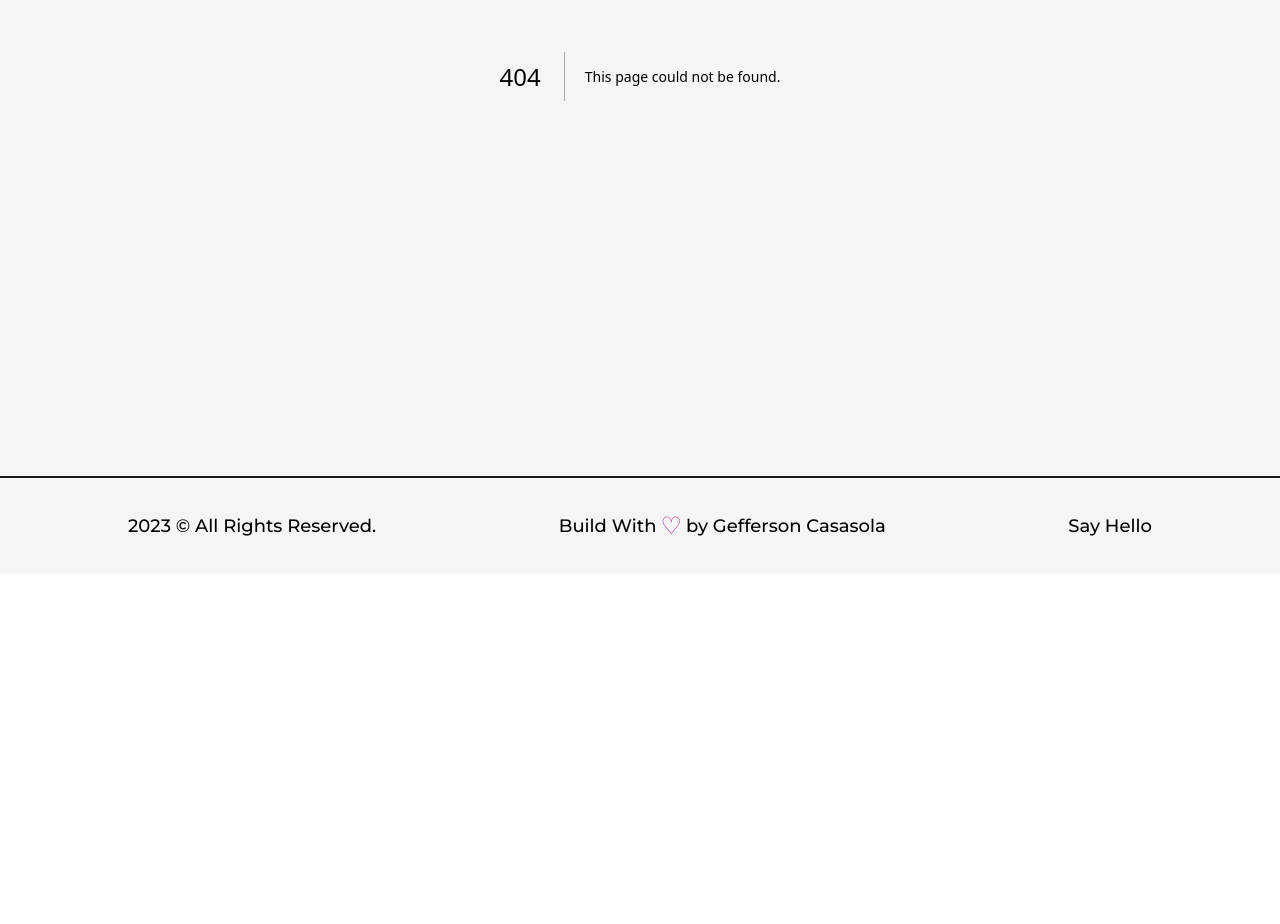
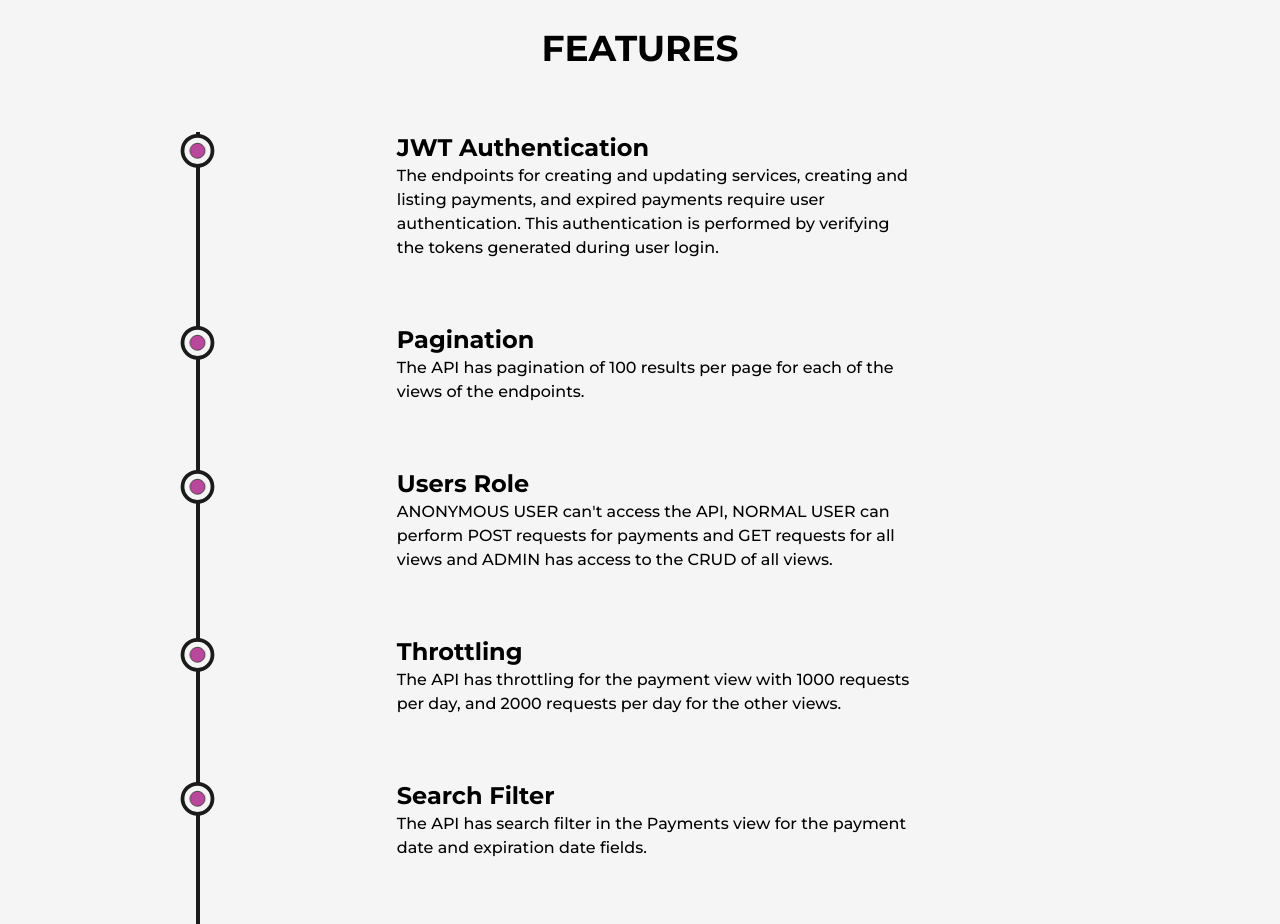
Before and after one commit to Geffrerson7/portfolio-web, a Next.js app: page /ServicesPaymentsAPI in a window 1280 px wide. Before the commit this address had no page. Shown: the part 420-1344 px from the top of the page. Before the commit the page ends 994 px from the top, so only its background shows below. Built offline with nearby package versions, Linux system fonts and the light colour scheme.

Commit message:
Add Services payments project detail

```diff
--- a/src/components/Features.js
+++ b/src/components/Features.js
@@ -6,7 +6,7 @@ import { motion } from 'framer-motion';
 const Features = ({name, info}) => {
     const ref = useRef(null);
   return (
-    <li ref={ref} className='my-8 first:mt-0 last:mb-0 w-[60%] mx-auto flex flex-col items-center justify-between md:w-[80%]'>
+    <li ref={ref} className='my-8 first:mt-0 last:mb-0 w-[54%] mx-auto flex flex-col items-center justify-between md:w-[80%]'>
         <LiIcon reference={ref}/>
         <motion.div initial={{y:50}} whileInView={{y:0}} transition={{duration:0.5, type:"spring"}}>
             <h3 className='capitalize font-bold text-2xl sm:text-xl xs:text-lg'>{name}</h3>
--- a/src/components/Technologies.js
+++ b/src/components/Technologies.js
@@ -4,7 +4,7 @@ import { useRef } from 'react';
 import { motion } from 'framer-motion';
 
 const Technologies = ({name, version, url, description}) => {
-    const ref = useRef(null);
+  const ref = useRef(null);
   return (
     <li ref={ref} className='my-8 first:mt-0 last:mb-0 w-[60%] mx-auto flex flex-col items-center justify-between md:w-[80%]'>
         <LiIcon reference={ref}/>
--- a/src/pages/AirlineCheckIn.js
+++ b/src/pages/AirlineCheckIn.js
@@ -4,7 +4,6 @@ import { motion, useScroll } from 'framer-motion'
 import Features from '@/components/Features';
 import response200Img from '../../public/images/projects/response_200.png'
 import response404and400Img from '../../public/images/projects/response_404_400.png'
-import Image from 'next/image';
 import PopUpModal from '@/components/PopUpModal';
 
 
@@ -19,7 +18,36 @@ const AirlineCheckIn = () => {
             <h2 className='font-bold text-8xl mb-32 w-full text-center md:text-6xl xs:text-4xl md:mb-16'>
                 Airline Check-In
             </h2>
-            <h3 className='font-bold text-4xl mb-16 w-full text-center md:text-3xl xs:text-2xl md:mb-8'>TECHNOLOGIES</h3>
+            <h3 className='font-bold text-4xl mb-16 w-full text-center md:text-3xl xs:text-2xl md:mb-8'>FEATURES</h3>
+            <div ref={ref} className='w-[75%] mx-auto relative lg:w-[90%] md:w-full'>
+                <motion.div style={{ scaleY: scrollyProgress }} className='absolute left-9 top-0 w-[4px] h-full bg-dark origin-top dark:bg-light md:w-[2px] md:left-[30px] xs:left-[20px]' />
+
+                <ul className='w-full flex flex-col items-start justify-between ml-4 xs:ml-2'>
+                    <Features
+                        name="One endpoint"
+                        info="This project has a single end point that allows query for the flight ID and return the simulation."
+                    />
+                    <Features
+                        name="Field API response"
+                        info="The fields in the database are named in Snake case, but in the API response they should be transformed to Camel case."
+                    />
+                    <Features
+                        name="Reconnection to the database"
+                        info="The API reconnects to the database when the database connection has been inactive for more than 5 seconds."
+                    />
+                    <Features
+                        name="API response"
+                        info="The API only gives three types of response: Succesfully response, flight not found and error response"
+                    />
+                    <div className='w-full flex flex-col items-center md:text-small sm:text-xs md:text-center sm:text-center'>
+                        <p>Succesfully response</p>
+                        <PopUpModal srcImg={response200Img} description="Succesfully response" />
+                        <p className='mt-32 xl:mt-16'>Flight not found and error response</p>
+                        <PopUpModal srcImg={response404and400Img} description="Flight not found and error response" />
+                    </div>
+                </ul>
+            </div>
+            <h3 className='font-bold text-4xl mb-16 mt-32 w-full text-center md:text-3xl xs:text-2xl md:mb-8'>TECHNOLOGIES</h3>
             <div ref={ref} className='w-[75%] mx-auto relative lg:w-[90%] md:w-full'>
                 <motion.div style={{ scaleY: scrollyProgress }} className='absolute left-9 top-0 w-[4px] h-full bg-dark origin-top dark:bg-light md:w-[2px] md:left-[30px] xs:left-[20px]' />
 
@@ -57,35 +85,7 @@ const AirlineCheckIn = () => {
                 </ul>
             </div>
 
-            <h3 className='font-bold text-4xl mb-16 mt-16 w-full text-center md:text-3xl xs:text-2xl md:mb-8'>FEATURES</h3>
-            <div ref={ref} className='w-[75%] mx-auto relative lg:w-[90%] md:w-full'>
-                <motion.div style={{ scaleY: scrollyProgress }} className='absolute left-9 top-0 w-[4px] h-full bg-dark origin-top dark:bg-light md:w-[2px] md:left-[30px] xs:left-[20px]' />
 
-                <ul className='w-full flex flex-col items-start justify-between ml-4 xs:ml-2'>
-                    <Features
-                        name="One endpoint"
-                        info="This project has a single end point that allows query for the flight ID and return the simulation."
-                    />
-                    <Features
-                        name="Field API response"
-                        info="The fields in the database are named in Snake case, but in the API response they should be transformed to Camel case."
-                    />
-                    <Features
-                        name="Reconnection to the database"
-                        info="The API reconnects to the database when the database connection has been inactive for more than 5 seconds."
-                    />
-                    <Features
-                        name="API response"
-                        info="The API only gives three types of response: Succesfully response, flight not found and error response"
-                    />
-                    <div className='w-full flex flex-col items-center md:text-small sm:text-xs md:text-center sm:text-center'>
-                        <p>Succesfully response</p>
-                        <PopUpModal srcImg={response200Img} description="Succesfully response" />
-                        <p className='mt-32 xl:mt-16'>Flight not found and error response</p>
-                        <PopUpModal srcImg={response404and400Img} description="Flight not found and error response" />
-                    </div>
-                </ul>
-            </div>
         </div>
     )
 }
--- /dev/null
+++ b/src/pages/ServicesPaymentsAPI.js
@@ -0,0 +1,116 @@
+import React, { useRef } from 'react'
+import { motion, useScroll } from 'framer-motion'
+import Features from '@/components/Features';
+import Technologies from '@/components/Technologies'
+
+
+const ServicesPaymentsAPI = () => {
+    const ref = useRef(null);
+    const { scrollyProgress } = useScroll({
+        target: ref.current,
+        offset: ["start end", "center start"],
+    });
+    return (
+        <div className='my-32 dark:text-light'>
+            <h2 className='font-bold text-8xl mb-32 w-full text-center md:text-6xl xs:text-4xl md:mb-16'>
+                Services Payments API
+            </h2>
+            <h3 className='font-bold text-4xl mb-16 w-full text-center md:text-3xl xs:text-2xl md:mb-8'>FEATURES</h3>
+            <div ref={ref} className='w-[75%] mx-auto relative lg:w-[90%] md:w-full'>
+                <motion.div style={{ scaleY: scrollyProgress }} className='absolute left-9 top-0 w-[4px] h-full bg-dark origin-top dark:bg-light md:w-[2px] md:left-[30px] xs:left-[20px]' />
+
+                <ul className='w-full flex flex-col items-start ml-4 xs:ml-2'>
+                    <Features
+                        name="JWT Authentication"
+                        info="The endpoints for creating and updating services, creating and listing payments, and expired payments require user authentication. This authentication is performed by verifying the tokens generated during user login."
+                    />
+                    <Features
+                        name="Pagination"
+                        info="The API has pagination of 100 results per page for each of the views of the endpoints."
+                    />
+                    <Features
+                        name="Users role"
+                        info="ANONYMOUS USER can&#39;t access the API, NORMAL USER can perform POST requests for payments and GET requests for all views and ADMIN has access to the CRUD of all views."
+                    />
+                    <Features
+                        name="Throttling"
+                        info="The API has throttling for the payment view with 1000 requests per day, and 2000 requests per day for the other views."
+                    />
+                    <Features
+                        name="Search filter"
+                        info="The API has search filter in the Payments view for the payment date and expiration date fields."
+                    />
+                    <Features
+                        name="Automatic record"
+                        info="If the payment date exceeds the expiration date, an automatic record should be created in the Expired_payments table."
+                    />
+                </ul>
+            </div>
+            <h3 className='font-bold text-4xl mb-16 mt-16 w-full text-center md:text-3xl xs:text-2xl md:mb-8'>TECHNOLOGIES</h3>
+            <div ref={ref} className='w-[75%] mx-auto relative lg:w-[90%] md:w-full'>
+                <motion.div style={{ scaleY: scrollyProgress }} className='absolute left-9 top-0 w-[4px] h-full bg-dark origin-top dark:bg-light md:w-[2px] md:left-[30px] xs:left-[20px]' />
+
+                <ul className='w-full flex flex-col items-start justify-between ml-4 xs:ml-2'>
+                    <Technologies
+                        name="Python"
+                        version="3.10.7"
+                        url="https://www.python.org/"
+                        description="Python is a clear and powerful object-oriented programming language, comparable to Perl, Ruby, Scheme, or Java."
+                    />
+                    <Technologies
+                        name="Django"
+                        version="4.1.7"
+                        url="https://www.djangoproject.com/"
+                        description="Django is a high-level Python web framework that encourages rapid development and clean, pragmatic design. Built by experienced developers, it takes care of much of the hassle of web development, so you can focus on writing your app without needing to reinvent the wheel. It&#39;s free and open source."
+                    />
+                    <Technologies
+                        name="Django Rest Framework"
+                        version="3.14.0"
+                        url="https://www.django-rest-framework.org/"
+                        description="Django REST framework is a powerful and flexible toolkit for building Web APIs. Used and trusted by internationally recognised companies including Mozilla, Red Hat, Heroku, and Eventbrite."
+                    />
+                    <Technologies
+                        name="Simple JWT"
+                        version="5.2.2"
+                        url="https://django-rest-framework-simplejwt.readthedocs.io/en/latest/"
+                        description="Simple JWT provides a JSON Web Token authentication backend for the Django REST Framework. It aims to cover the most common use cases of JWTs by offering a conservative set of default features. It also aims to be easily extensible in case a desired feature is not present."
+                    />
+                    <Technologies
+                        name="Django Cors Headers"
+                        version="3.14.0"
+                        url="https://pypi.org/project/django-cors-headers/"
+                        description="A Django App that adds Cross-Origin Resource Sharing (CORS) headers to responses. This allows in-browser requests to your Django application from other origins."
+                    />
+                    <Technologies
+                        name="DRF-YASG"
+                        version="1.21.5"
+                        url="https://drf-yasg.readthedocs.io/en/stable/"
+                        description="DRF-YASG is a Python package that generates OpenAPI (Swagger) documentation for Django REST framework APIs. It allows developers to automatically generate API documentation from their Django code, making it easy to maintain up-to-date documentation for their APIs. DRF-YASG provides an easy-to-use interface for configuring API documentation, including specifying endpoints, request/response formats, authentication, and more. The resulting documentation can be viewed in a web browser and can be used by other developers to understand how to interact with the API."
+                    />
+                    <Technologies
+                        name="Gunicorn"
+                        version="20.1.0"
+                        url="https://gunicorn.org/"
+                        description="Gunicorn 'Green Unicorn' is a Python WSGI HTTP Server for UNIX. It's a pre-fork worker model. The Gunicorn server is broadly compatible with various web frameworks, simply implemented, light on server resources, and fairly speedy."
+                    />
+                    <Technologies
+                        name="Whitenoise"
+                        version="6.4.0"
+                        url="https://whitenoise.readthedocs.io/en/latest/"
+                        description="WhiteNoise is a Python package that is used to serve static files for a web application. It can be integrated with a Python web framework (such as Django or Flask) and allows the web application to serve its own static files, rather than relying on a separate web server."
+                    />
+                    <Technologies
+                        name="Render"
+                        version="Free plan"
+                        url="https://render.com/"
+                        description="Render is a unified cloud to build and run all your apps and websites with free TLS certificates, global CDN, private networks and auto deploys from Git"
+                    />
+                </ul>
+            </div>
+
+
+        </div>
+    )
+}
+
+export default ServicesPaymentsAPI
--- a/src/pages/projects.js
+++ b/src/pages/projects.js
@@ -105,7 +105,7 @@ const projects = () => {
                                 title="Services Payments API"
                                 img={servicePaymentsImg}
                                 summary="Streaming service payment API. It has the functionalities of creating payments and automatically registering if it is expired, creating and updating streaming services, and creating a user with a profile picture."
-                                link="/"
+                                link="/ServicesPaymentsAPI"
                                 github="https://github.com/Geffrerson7/DJANGO-PAYMENTS-API"
                                 type="Featured Project"
                             />
```
